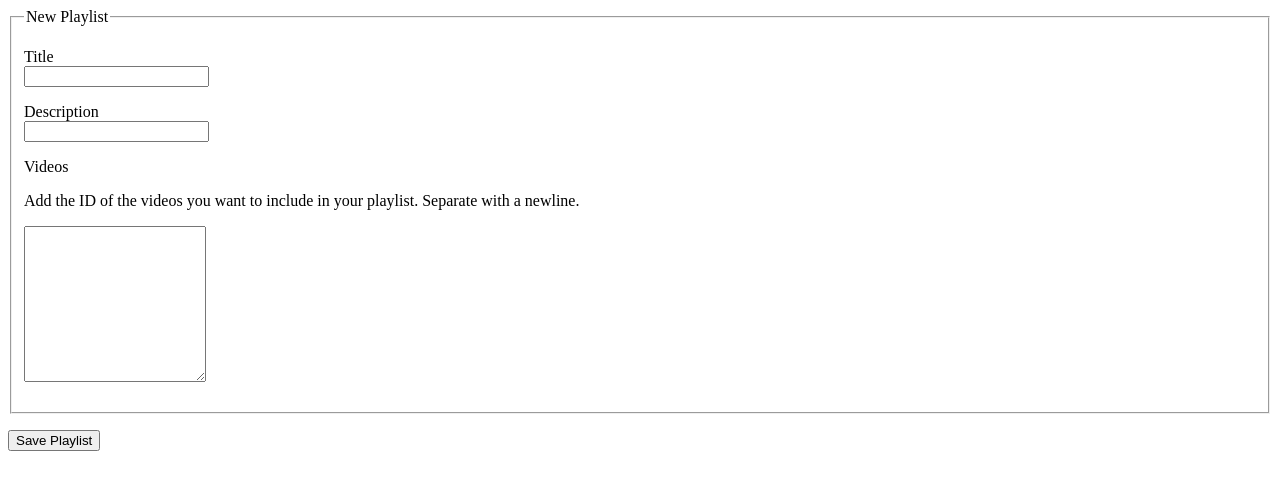
After one commit to adgray09/playlister_num_2, a Flask app: page /playlists/new in a window 1280 px wide. The commit adds this page. Shown: the top 490 px of the page. Run offline with Flask 2, Linux system fonts and the light colour scheme.

Commit message:
users can create playlists

```diff
--- a/app.py
+++ b/app.py
@@ -1,4 +1,4 @@
-from flask import Flask, render_template
+from flask import Flask, render_template, request, redirect, url_for
 from pymongo import MongoClient
 
 client = MongoClient()
@@ -7,11 +7,39 @@ playlists = db.playlists
 
 app = Flask(__name__)
 
+def video_url_creator(id_lst):
+    videos = []
+    for vid_id in id_lst:
+        # We know that embedded YouTube videos always have this format
+        video = 'https://youtube.com/embed/' + vid_id
+        videos.append(video)
+    return videos
+
 @app.route('/')
 def playlists_index():
     """Show all playlists."""
     return render_template('playlists_index.html', playlists=playlists.find())
 
+@app.route('/playlists/new')
+def playlists_new():
+    """Create a new playlist."""
+    return render_template('playlists_new.html')
+
+@app.route('/playlists', methods=['POST'])
+def playlists_submit():
+    """Submit a new playlist."""
+    # Grab the video IDs and make a list out of them
+    video_ids = request.form.get('video_ids').split()
+    # call our helper function to create the list of links
+    videos = video_url_creator(video_ids)
+    playlist = {
+        'title': request.form.get('title'),
+        'description': request.form.get('description'),
+        'videos': videos,
+        'video_ids': video_ids
+    }
+    playlists.insert_one(playlist)
+    return redirect(url_for('playlists_index'))
 
 if __name__ == '__main__':
     app.run(debug=True)
--- /dev/null
+++ b/templates/playlists_new.html
@@ -0,0 +1,33 @@
+<!-- templates/playlists_new.html -->
+{% extends 'base.html' %}
+
+{% block content %}
+<form method='POST' action='/playlists'>
+    <fieldset>
+        <legend>New Playlist</legend>
+        <!-- TITLE -->
+        <p>
+            <label for='playlist-title'>Title</label><br>
+            <input id='playlist-title' type='text' name='title' />
+        </p>
+
+        <!-- DESCRIPTION -->
+        <p>
+            <label for='description'>Description</label><br>
+            <input id='description' type='text' name='description' />
+        </p>
+
+        <!-- VIDEO IDS -->
+        <p>
+            <label for='playlist-video-ids'>Videos</label><br>
+            <p>Add the ID of the videos you want to include in your playlist. Separate with a newline.</p>
+            <textarea id='playlist-video-ids' name='video_ids' rows='10'></textarea>
+        </p>
+    </fieldset>
+
+    <!-- BUTTON -->
+    <p>
+        <button type='submit'>Save Playlist</button>
+    </p>
+</form>
+{% endblock %}
```
Also changed, not shown: templates/playlists_index.html (+9 -5 lines).
